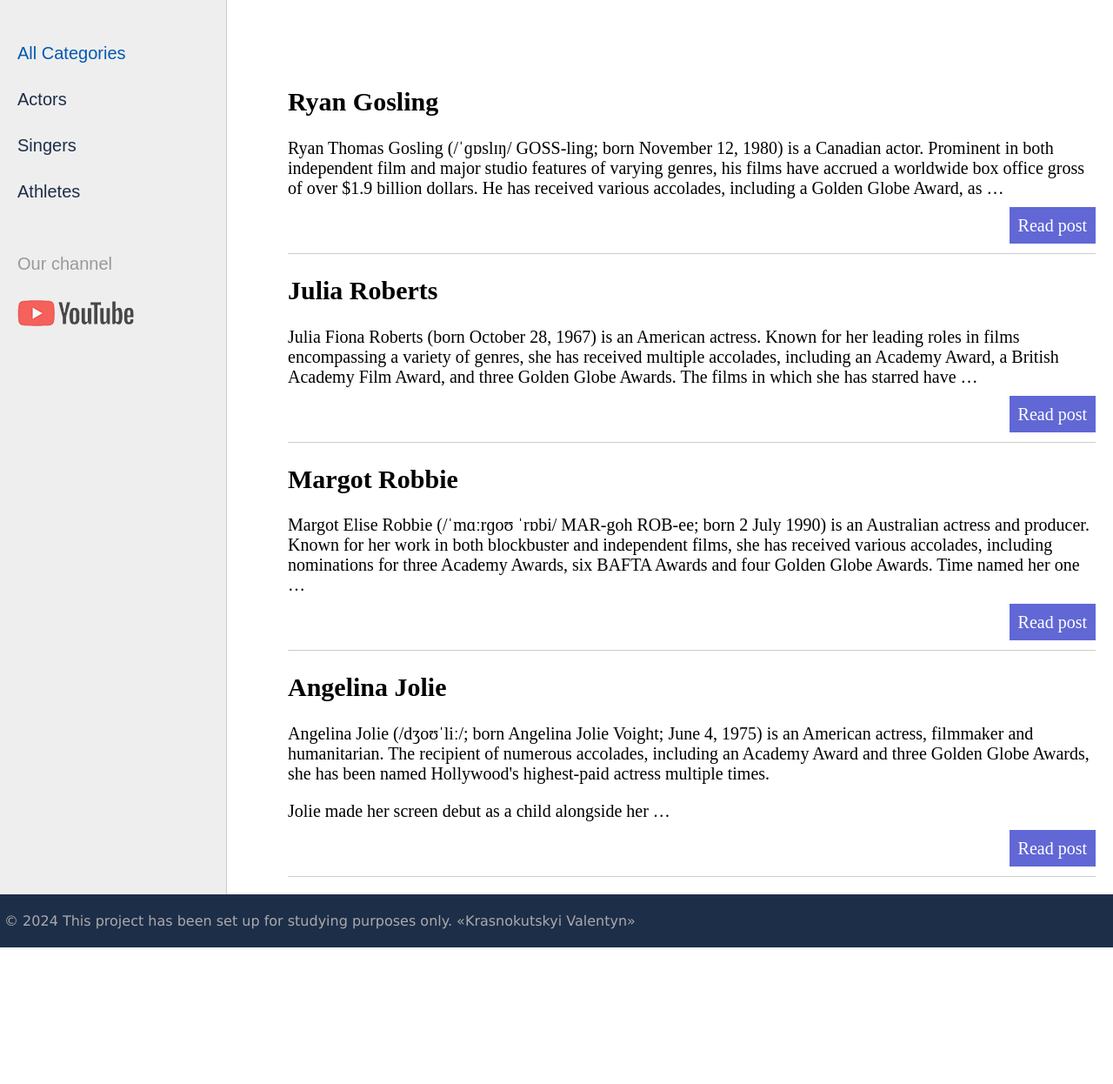
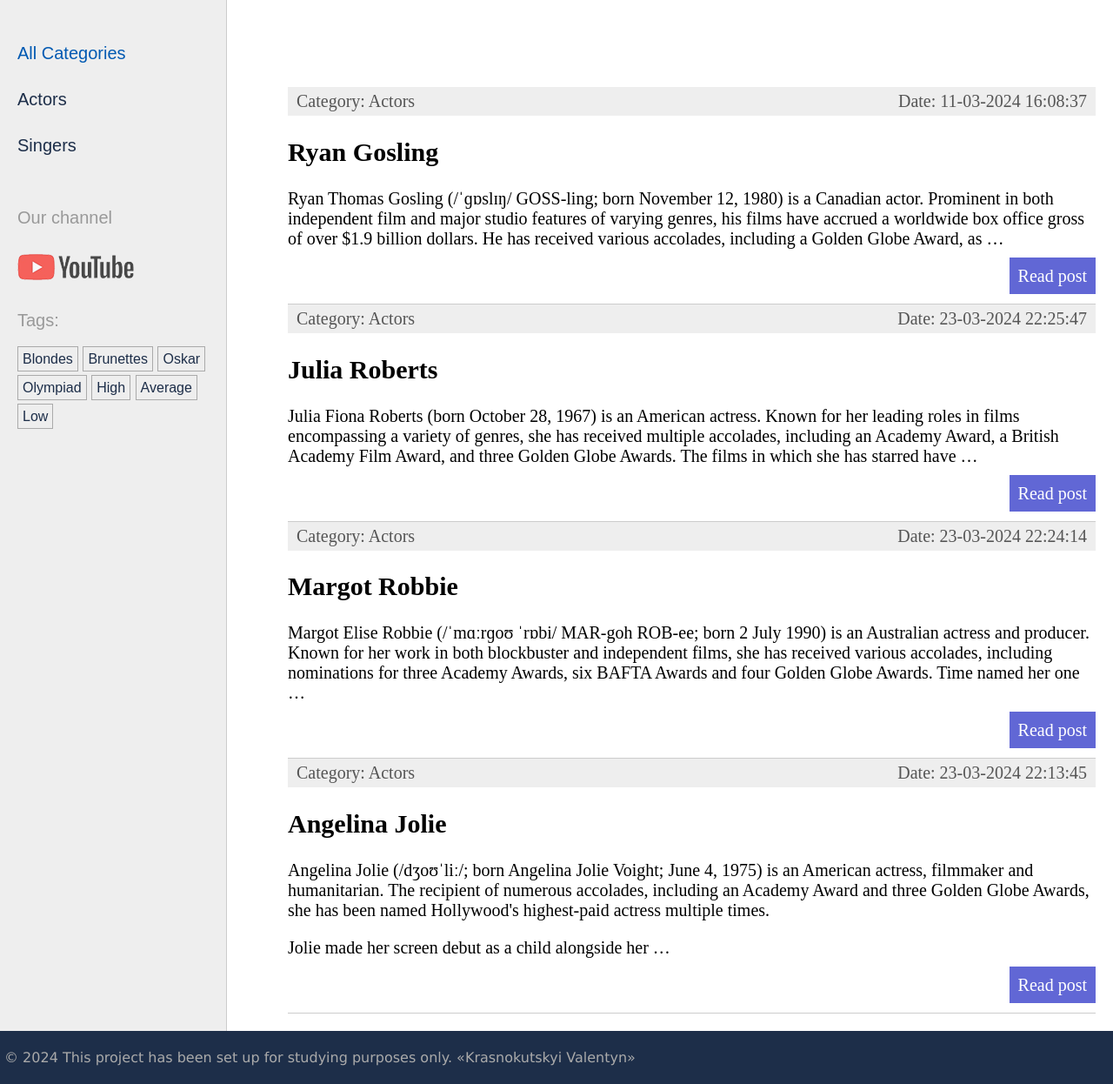
Before and after one commit to ValentynKrasnokutskyi/starbio_website, a Django app: page / in a window 1280 px wide. Shown: the part 60-1306 px from the top of the page at 87% size. Before the commit the page ends 1149 px from the top, so only its background shows below. Run offline with Django 4.2, Linux system fonts and the light colour scheme; data comes from the database, SQL or seed files in the repository; both versions use the stored data as it was after the commit; tables that the repository leaves empty hold one stand-in row (values such as "Sample post").

Commit message:
Added model relationships and implemented functionality to display posts by categories, as well as added tags to the website

```diff
--- a/stars/models.py
+++ b/stars/models.py
@@ -2,11 +2,13 @@ from django.db import models
 from django.urls import reverse
 
 
-class PublishedModel(models.Manager):  # Custom manager for published models
+# Custom manager for published models
+class PublishedModel(models.Manager):
     def get_queryset(self):
         return super().get_queryset().filter(is_published=Stars.Status.PUBLISHED)
 
 
+# Model representing a star
 class Stars(models.Model):
     class Status(models.IntegerChoices):
         DRAFT = 0, 'Draft'
@@ -18,6 +20,9 @@ class Stars(models.Model):
     time_create = models.DateTimeField(auto_now_add=True)  # Date and time of creation
     time_update = models.DateTimeField(auto_now=True)  # Date and time of last update
     is_published = models.BooleanField(choices=Status.choices, default=Status.DRAFT)  # Status of publication
+    cat = models.ForeignKey('Category', on_delete=models.PROTECT, related_name='posts')  # Category of the star
+    tags = models.ManyToManyField('TagPost', blank=True, related_name='tags')  # Tags associated with the star
+    spouse = models.OneToOneField('Spouse', on_delete=models.SET_NULL, null=True, blank=True, related_name='star')  # Spouse of the star
 
     objects = models.Manager()
     published = PublishedModel()  # Custom manager for published stars
@@ -33,3 +38,36 @@ class Stars(models.Model):
 
     def get_absolute_url(self):
         return reverse('post', kwargs={'post_slug': self.slug})  # URL pattern for accessing a star detail view
+
+
+# Model representing a category
+class Category(models.Model):
+    name = models.CharField(max_length=100, db_index=True)  # Name of the category
+    slug = models.SlugField(max_length=255, unique=True, db_index=True)  # Unique slug for URLs
+
+    def get_absolute_url(self):
+        return reverse('category', kwargs={'cat_slug': self.slug})  # URL pattern for accessing a category detail view
+
+    def __str__(self):
+        return self.name
+
+
+# Model representing a tag
+class TagPost(models.Model):
+    tag = models.CharField(max_length=100, db_index=True)  # Tag name
+    slug = models.SlugField(max_length=255, unique=True, db_index=True)  # Unique slug for URLs
+
+    def get_absolute_url(self):
+        return reverse('tag', kwargs={'tag_slug': self.slug})  # URL pattern for accessing a tag detail view
+
+    def __str__(self):
+        return self.tag
+
+
+# Model representing a spouse
+class Spouse(models.Model):
+    name = models.CharField(max_length=100)  # Name of the spouse
+    age = models.IntegerField(null=True)  # Age of the spouse
+
+    def __str__(self):
+        return self.name
--- a/stars/templates/stars/index.html
+++ b/stars/templates/stars/index.html
@@ -3,7 +3,11 @@
 {% block content %}
 <ul class="list-articles">
     {% for p in posts %}
-    <li><h2>{{p.title}}</h2>
+    <li><div class="article-panel">
+         <p class="first">Category: {{p.cat.name}}</p>
+         <p class="last">Date: {{p.time_update|date:"d-m-Y H:i:s"}}</p>
+        </div>
+        <h2>{{p.title}}</h2>
         {% autoescape off %}
         {{p.content|linebreaks|truncatewords:50}}
         {% endautoescape %}
--- a/stars/templates/stars/list_categories.html
+++ b/stars/templates/stars/list_categories.html
@@ -2,6 +2,6 @@
          {% if cat.id == cat_selected %}
                    <li class="selected">{{cat.name}}</li>
          {% else %}
-                   <li><a href="{% url 'category' cat.id %}">{{cat.name}}</a></li>
+                   <li><a href="{{ cat.get_absolute_url }}">{{cat.name}}</a></li>
          {% endif %}
 {% endfor %}
--- /dev/null
+++ b/stars/templates/stars/list_tags.html
@@ -0,0 +1,8 @@
+{% if tags %}
+    Tags:</p>
+    <ul class="tags-list">
+        {% for t in tags %}
+        <li><a href="{{t.get_absolute_url}}">{{t.tag}}</a></li>
+        {% endfor %}
+    </ul>
+{% endif %}
--- a/stars/templatetags/stars_tags.py
+++ b/stars/templatetags/stars_tags.py
@@ -1,15 +1,16 @@
 from django import template
 import stars.views as views
+from stars.models import Category, TagPost
 
 register = template.Library()
 
 
-@register.simple_tag(name='getcats')
-def get_categories():
-    return views.cats_db
+@register.inclusion_tag('stars/list_categories.html')
+def show_categories(cat_selected_id=0):
+    cats = Category.objects.all()
+    return {"cats": cats, "cat_selected": cat_selected_id}
 
 
-@register.inclusion_tag('stars/list_categories.html')
-def show_categories(cat_selected=0):
-    cats = views.cats_db
-    return {"cats": cats, "cat_selected": cat_selected}
+@register.inclusion_tag('stars/list_tags.html')
+def show_all_tags():
+    return {"tags": TagPost.objects.all()}
--- a/stars/urls.py
+++ b/stars/urls.py
@@ -11,5 +11,6 @@ urlpatterns = [
     path('contact/', views.contact, name='contact'),
     path('login/', views.login, name='login'),
     path('post/<slug:post_slug>/', views.show_post, name='post'),
-    path('category/<int:cat_id>/', views.show_category, name='category'),
+    path('category/<slug:cat_slug>/', views.show_category, name='category'),
+    path('tag/<slug:tag_slug>/', views.show_tag_postlist, name='tag'),
 ]
--- a/stars/views.py
+++ b/stars/views.py
@@ -4,7 +4,7 @@ from django.urls import reverse
 from django.template.loader import render_to_string
 from django.template.defaultfilters import slugify
 
-from .models import Stars
+from .models import Stars, Category, TagPost
 
 menu = [{'title': "About", 'url_name': 'about'},
           {'title': "Add article", 'url_name': 'add_page'},
@@ -12,21 +12,15 @@ menu = [{'title': "About", 'url_name': 'about'},
           {'title': "Login", 'url_name': 'login'}
         ]
 
-cats_db = [
-    {'id': 1, 'name': 'Actors'},
-    {'id': 2, 'name': 'Singers'},
-    {'id': 3, 'name': 'Athletes'},
-]
 
-
-def index(request):  # HttpRequest
-    posts = Stars.published.all()
+def index(request):
     data = {
-        'title': 'Home page',
+        'title': 'Main page',
         'menu': menu,
-        'posts': posts,
+        'posts': Stars.published.all(),
         'cat_selected': 0,
     }
+
     return render(request, 'stars/index.html', context=data)
 
 
@@ -58,15 +52,30 @@ def login(request):
     return HttpResponse("Authorization")
 
 
-def show_category(request, cat_id):
+def show_category(request, cat_slug):
+    category = get_object_or_404(Category, slug=cat_slug)
+    posts = Stars.published.filter(cat_id=category.pk)
     data = {
-        'title': 'Show by category',
+        'title': f'Category: {category.name}',
         'menu': menu,
-        'posts': Stars.published.all(),
-        'cat_selected': cat_id,
+        'posts': posts,
+        'cat_selected': category.pk,
     }
     return render(request, 'stars/index.html', context=data)
 
 
 def page_not_found(request, exception):
     return HttpResponseNotFound('<h1>Page not found</h1>')
+
+
+def show_tag_postlist(request, tag_slug):
+    tag = get_object_or_404(TagPost, slug=tag_slug)
+    posts = tag.tags.filter(is_published=Stars.Status.PUBLISHED)
+    data = {
+        'title': f'Tag: {tag.tag}',
+        'menu': menu,
+        'posts': posts,
+        'cat_selected': None,
+    }
+
+    return render(request, 'stars/index.html', context=data)
--- a/templates/base.html
+++ b/templates/base.html
@@ -38,7 +38,7 @@
                     <!-- Left Sidebar -->
                     <td valign="top" class="left-chapters">
                         <ul id="leftchapters">
-                            {% if cat_selected == 0 or cat_selected is None %}
+                            {% if cat_selected == 0 %}
                             <li class="selected">All Categories</li><!-- Selected category -->
                             {% else %}
                             <li><a href="{% url 'home' %}">All Categories</a></li><!-- All categories link -->
@@ -52,6 +52,7 @@
                                    href="https://www.youtube.com/"
                                    target="_blank" rel="nofollow"></a><!-- YouTube channel link -->
                             </li>
+                            <li>{% show_all_tags %}</li>
                         </ul>
                     </td>
                     <!-- End of Sidebar -->
```
Also changed, not shown: stars/templates/stars/post.html (+15 -0 lines), db.sqlite3, stars/migrations/0005_category_stars_cat.py (added), stars/migrations/0006_alter_stars_cat.py (added), stars/migrations/0007_tagpost_alter_stars_cat_stars_tags.py (added), stars/migrations/0008_spouse_stars_spouse.py (added).
